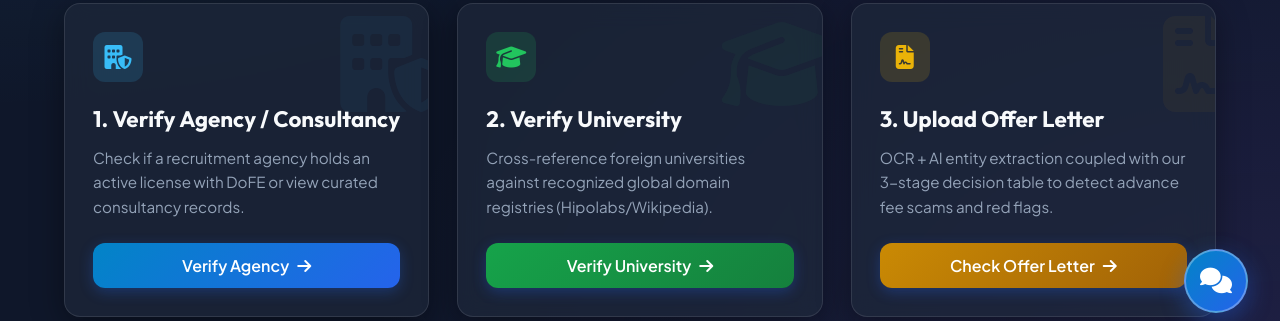
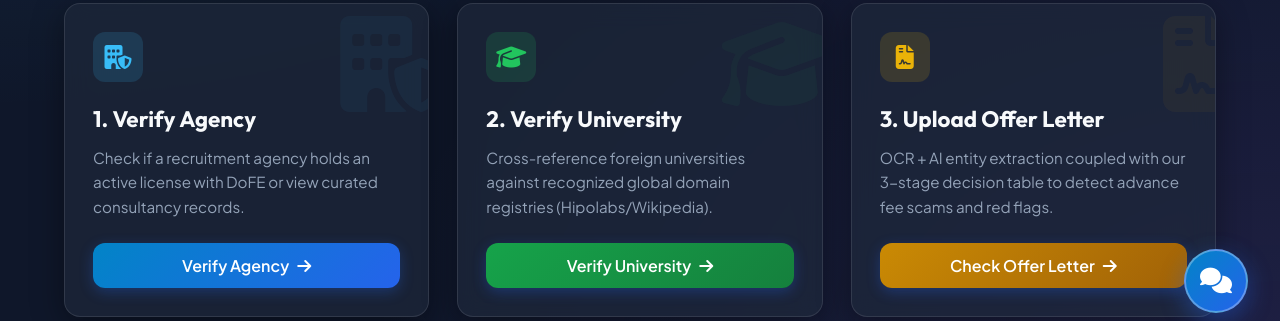
Before and after one commit to kriti0317/UNESCO, a Django app: page / in a window 1280 px wide. Shown: the part 455-776 px from the top of the page. Run offline with Django 5.2, Linux system fonts and the light colour scheme; data comes from the database, SQL or seed files in the repository; data that the repository does not hold is empty; some libraries are stand-ins or nearby versions.

Commit message:
requirements

```diff
--- a/project/main/templates/main/dashboard.html
+++ b/project/main/templates/main/dashboard.html
@@ -28,7 +28,7 @@
             <div style="width: 50px; height: 50px; border-radius: 12px; background: rgba(56, 189, 248, 0.15); display: flex; align-items: center; justify-content: center; color: var(--primary); font-size: 1.5rem; margin-bottom: 1.25rem;">
                 <i class="fa-solid fa-building-shield"></i>
             </div>
-            <h3 style="font-size: 1.4rem; margin-bottom: 0.5rem;">1. Verify Agency / Consultancy</h3>
+            <h3 style="font-size: 1.4rem; margin-bottom: 0.5rem;">1. Verify Agency </h3>
             <p style="color: var(--text-muted); font-size: 0.95rem; margin-bottom: 1.5rem;">
                 Check if a recruitment agency holds an active license with DoFE or view curated consultancy records.
             </p>
```
